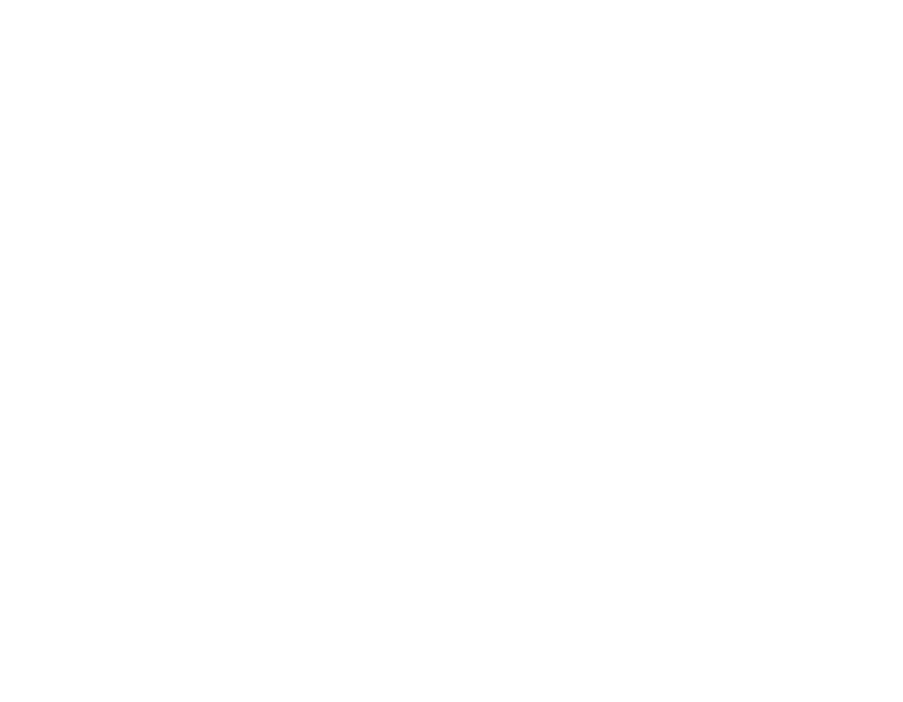
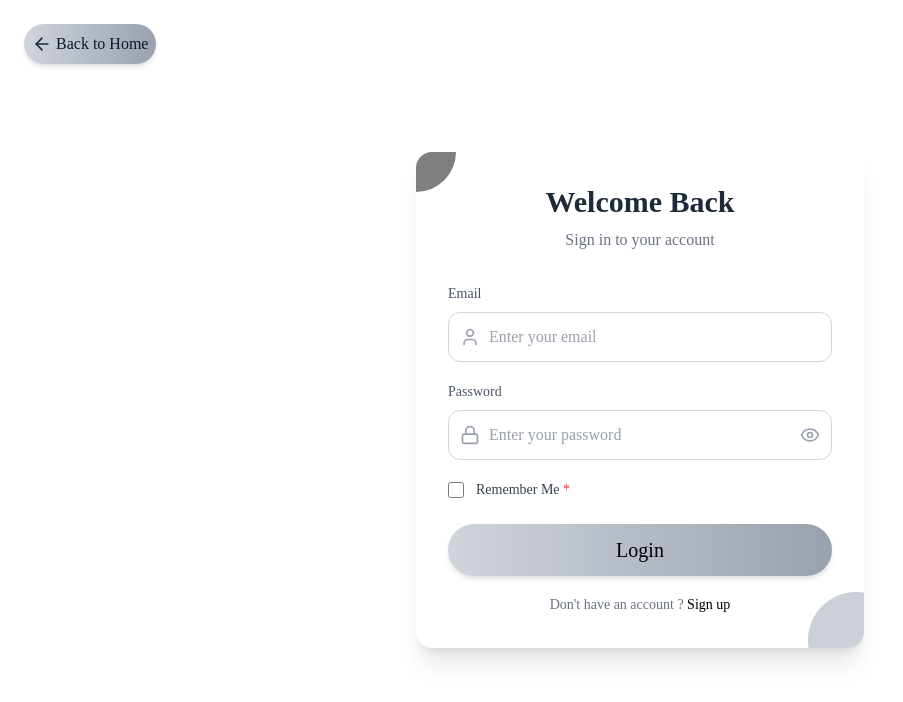
Before and after one commit to mariembenhassen/WatchLit, a React (Vite) app in the folder Client/: page /login in a window 1280 px wide. Before the commit this address had no page. Shown: the top 702 px of the page, without its empty margins (0-903 px from the left). Built offline with nearby package versions, Linux system fonts and the light colour scheme.

Commit message:
Login Completed

```diff
--- a/Client/package.json
+++ b/Client/package.json
@@ -14,7 +14,8 @@
     "lucide-react": "^0.563.0",
     "react": "^19.2.0",
     "react-dom": "^19.2.0",
-    "react-router-dom": "^7.13.0"
+    "react-router-dom": "^7.13.0",
+    "react-toastify": "^11.0.5"
   },
   "devDependencies": {
     "@eslint/js": "^9.39.1",
--- a/Client/src/App.jsx
+++ b/Client/src/App.jsx
@@ -2,6 +2,7 @@
 import { Route, Routes } from 'react-router-dom'
 import Home from './pages/Home'
 import Brand from './pages/Brand'
+import LoginPage from './components/LoginPage'
 
 function App() {
 
@@ -10,6 +11,7 @@
     <Routes>
     <Route path='/' element={<Home/>} />
     <Route path='/brands/:brandName' element={<Brand/>}/>
+    <Route path="login" element={<LoginPage/>}/>
     </Routes>
     </div>
   )
--- /dev/null
+++ b/Client/src/components/LoginPage.jsx
@@ -0,0 +1,206 @@
+import React, { useState } from "react";
+import { loginPageStyles } from "../assets/dummyStyles";
+import { Form, useNavigate } from "react-router-dom";
+import { ToastContainer, toast } from "react-toastify";
+import { ArrowLeft, Eye, EyeOffIcon, Lock, User } from "lucide-react";
+
+const LoginPage = () => {
+  const [email, setEmail] = useState("");
+  const [password, setPassword] = useState("");
+  const [showPassword, setShowPassword] = useState(false);
+  const [rememberMe, setRememberMe] = useState(false);
+  const navigate = useNavigate();
+  //to submit the Data
+  const handleSubmit = (e) => {
+    e.preventDefault();
+
+    // Basic form validation
+    if (!email || !password) {
+      toast.error("Please fill in all fields.", {
+        position: "top-right",
+        autoClose: 5000,
+        theme: "light",
+      });
+      return;
+    }
+
+    if (!rememberMe) {
+      toast.error("You must agree to remember me.", {
+        position: "top-right",
+        autoClose: 5000,
+        theme: "light",
+      });
+      return;
+    }
+
+    // === NEW: log all form data to the console ===
+    // NOTE: Logging passwords is fine for development/testing only. Remove before production.
+    console.log("Login form submitted — form data:", {
+      email,
+      password,
+      rememberMe,
+      showPassword,
+      timestamp: new Date().toISOString(),
+    });
+
+    // Simulate a successful login: store auth info in localStorage so Navbar can detect it
+    try {
+      // create a simple fake token for demo (replace with real token from server in production)
+      const fakeToken = btoa(`${email}:${Date.now()}`);
+
+      // Persist token & login flag (Navbar checks these keys)
+      localStorage.setItem("authToken", fakeToken);
+      localStorage.setItem("isLoggedIn", "true");
+
+      try {
+        window.dispatchEvent(
+          new CustomEvent("authChanged", { detail: { loggedIn: true } }),
+        );
+      } catch (err) {
+        // ignore if browser doesn't allow CustomEvent construction in this environment
+      }
+    } catch (err) {
+      // ignore storage errors
+    }
+
+    // Show success toast
+    toast.success("Login successful!", {
+      position: "top-right",
+      autoClose: 1200,
+      theme: "light",
+    });
+
+    // Redirect to home after short delay so user sees the toast
+    setTimeout(() => {
+      navigate("/");
+    }, 1250);
+  };
+
+  return (
+    <div
+      className={loginPageStyles.pageContainer}
+      style={{
+        fontFamily: "'Playfair Display', serif",
+      }}
+    >
+      <ToastContainer />
+      <div className={loginPageStyles.mainContent}>
+        {/* GoBackHomeArrow   */}
+        <button
+          onClick={() => navigate("/")}
+          className={loginPageStyles.backButton}
+        >
+          <ArrowLeft className={`h-5 w-5 text-gray-800`}></ArrowLeft>
+          <span className={loginPageStyles.backButtonText}>Back to Home</span>
+        </button>
+        {/*GoBackHomeArrow  */}
+        {/*main card  */}
+        <div className={loginPageStyles.loginCard}>
+          <div className={loginPageStyles.decorativeTopLeft}></div>
+          <div className={loginPageStyles.decorativeBottomRight}></div>
+          <h2 className={loginPageStyles.cardTitle}> Welcome Back</h2>
+          <p className={loginPageStyles.cardSubtitle}>
+            {" "}
+            Sign in to your account
+          </p>
+          {/*Form  */}
+          <form onSubmit={handleSubmit}>
+            {/*First Field */}
+            <div className={loginPageStyles.formField}>
+              <label htmlFor="email" className={loginPageStyles.formLabel}>
+                Email
+              </label>
+              {/*Input + user icon  */}
+              <div className={loginPageStyles.inputContainer}>
+                <div className={loginPageStyles.inputIconContainer}>
+                  <User className={loginPageStyles.inputIcon}></User>
+                </div>
+                <input
+                  type="email"
+                  id="email"
+                  className={loginPageStyles.inputBase}
+                  placeholder="Enter your email"
+                  value={email}
+                  onChange={(e) => setEmail(e.target.value)}
+                  required
+                ></input>
+              </div>
+            </div>
+            {/*2 Field */}
+            <div className={loginPageStyles.formField}>
+              <label htmlFor="password" className={loginPageStyles.formLabel}>
+                Password
+              </label>
+              {/*Input password +  icon  */}
+              <div className={loginPageStyles.inputContainer}>
+                <div className={loginPageStyles.inputIconContainer}>
+                  <Lock className={loginPageStyles.inputIcon} />
+                </div>
+                <input
+                  type={showPassword ? "text" : "password"}
+                  id="password"
+                  className={loginPageStyles.inputBase}
+                  placeholder="Enter your password"
+                  value={password}
+                  onChange={(e) => setPassword(e.target.value)}
+                  required
+                ></input>
+                <button
+                  type="button"
+                  className={loginPageStyles.passwordToggle}
+                  onClick={() => setShowPassword(!showPassword)}
+                >
+                  {showPassword ? (
+                    <EyeOffIcon className={loginPageStyles.inputIcon} />
+                  ) : (
+                    <Eye className={loginPageStyles.inputIcon} />
+                  )}
+                </button>
+              </div>
+            </div>
+            {/*submit */}
+            <div className={loginPageStyles.rememberMeContainer}>
+              <div className={loginPageStyles.checkboxContainer}>
+                <input
+                  type="checkbox"
+                  id="remember"
+                  className={loginPageStyles.checkbox}
+                  checked={rememberMe}
+                  onChange={() => setRememberMe(!rememberMe)}
+                  required
+                ></input>
+              </div>
+              <div className={loginPageStyles.checkboxLabelContainer}>
+                <label
+                  htmlFor="rememberMe"
+                  className={loginPageStyles.checkboxLabel}
+                >
+                  Remember Me{" "}
+                  <span className={loginPageStyles.requiredStar}>*</span>
+                </label>
+              </div>
+            </div>
+            <button type="submit" className={loginPageStyles.submitButton}>
+              Login
+            </button>
+          </form>
+
+          <div className={loginPageStyles.signupContainer}>
+            <span className={loginPageStyles.signupText}>
+              Don't have an account ?{" "}
+              <a href="/signup" className={loginPageStyles.signupLink}>
+                Sign up
+              </a>
+            </span>
+          </div>
+        </div>
+      </div>
+      {/* Add font import */}
+      <style>
+        {`@import url('https://fonts.googleapis.com/css2?family=Poppins:wght@300;400;500;600;700&display=swap');`}
+      </style>
+    </div>
+  );
+};
+
+export default LoginPage;
```
Also changed, not shown: Client/src/components/BrandPage.jsx (indentation only), 1 other file (tests, documents, lock files or other folders).
